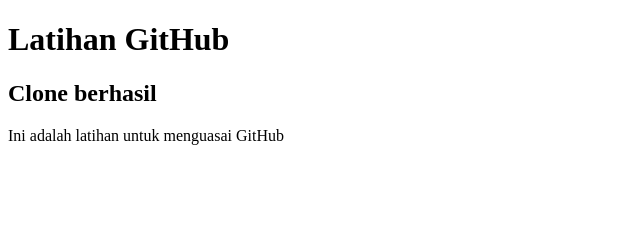
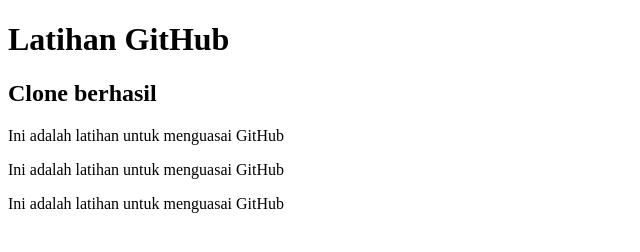
Before and after one commit to cikyciky/Web-Native-Coba, a plain HTML site: page index.html in a window 1280 px wide. Shown: the whole page, without its empty margins (0-640 px from the left). Drawn offline with Linux system fonts and the light colour scheme.

Commit message:
penambahan tag p 3 kali

```diff
--- a/index.html
+++ b/index.html
@@ -9,6 +9,7 @@
     <h1>Latihan GitHub</h1>
     <h2>Clone berhasil</h2>
     <p>Ini adalah latihan untuk menguasai GitHub</p>
-
+    <p>Ini adalah latihan untuk menguasai GitHub</p>
+    <p>Ini adalah latihan untuk menguasai GitHub</p>
   </body>
 </html>
```
